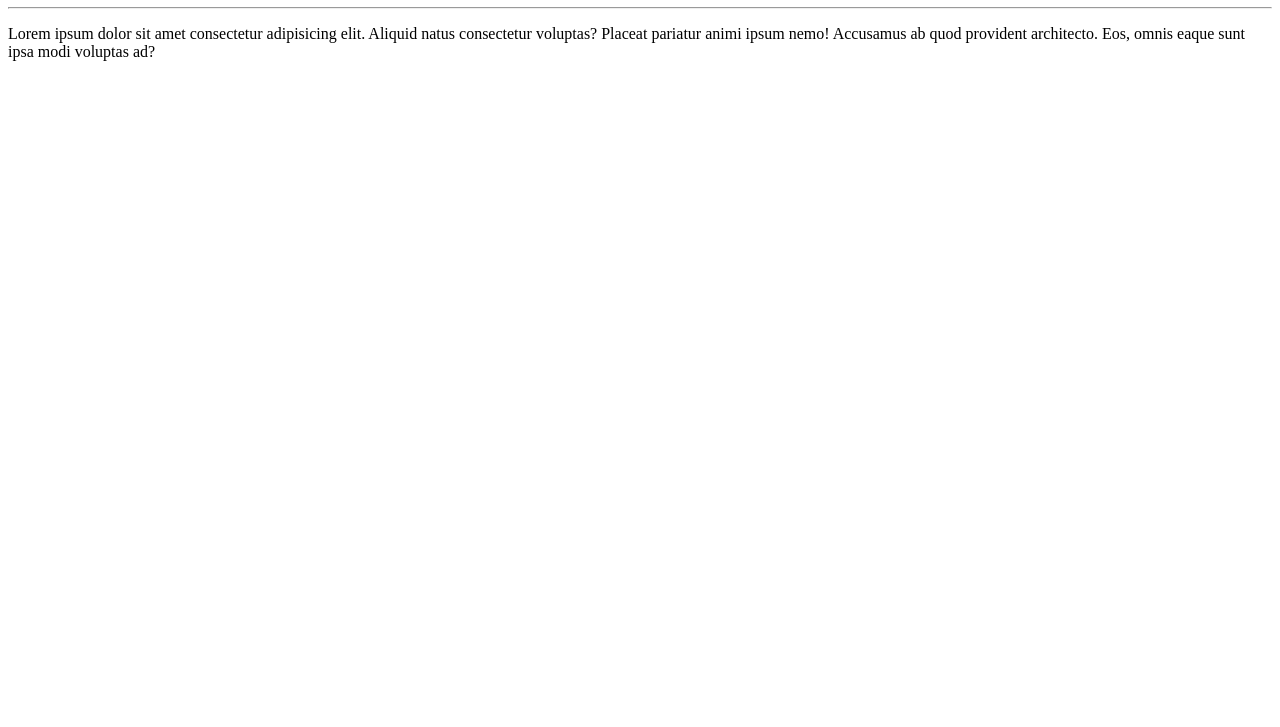
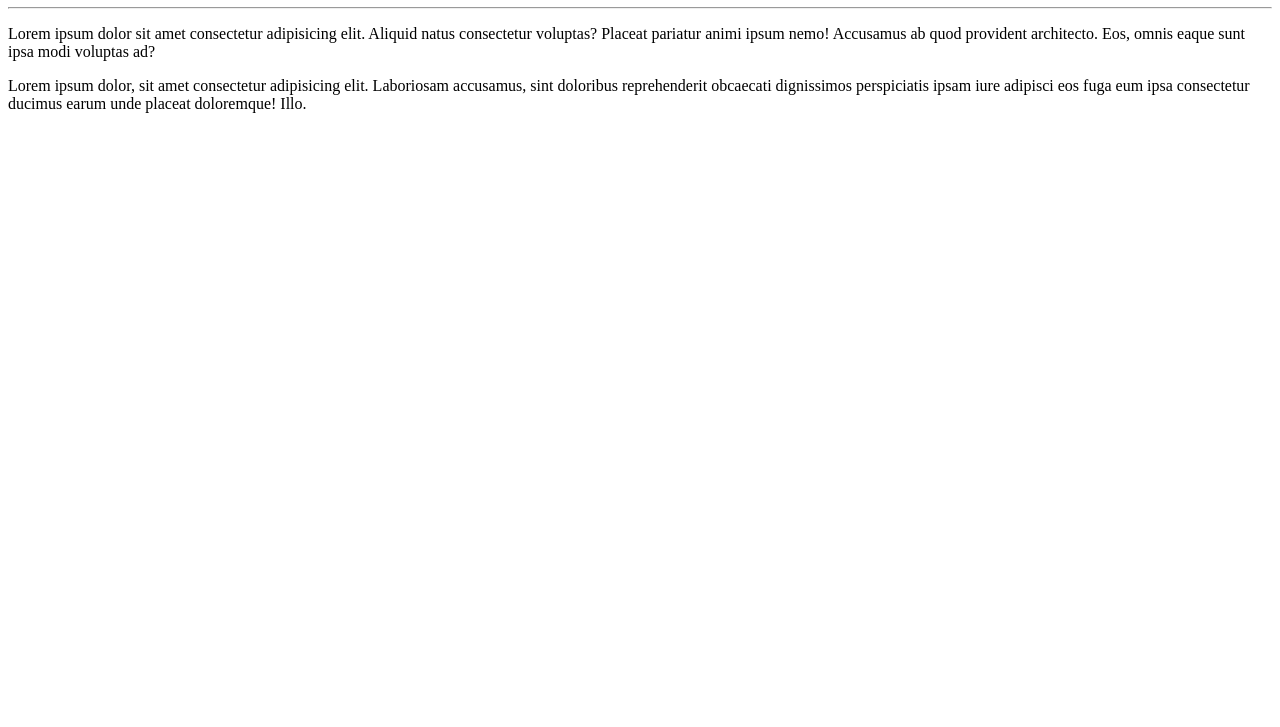
Before and after one commit to AmynadabeLRocha/Ola-Mundo, a plain HTML site: page siteexemplo/index.html in a window 1280 px wide. Shown: the part 73-800 px from the top of the page. Drawn offline with Linux system fonts and the light colour scheme.

Commit message:
adicionei um paragrafo

```diff
--- a/siteexemplo/index.html
+++ b/siteexemplo/index.html
@@ -9,5 +9,6 @@
     <h1>Olá mundo</h1>
     <hr>
     <p>Lorem ipsum dolor sit amet consectetur adipisicing elit. Aliquid natus consectetur voluptas? Placeat pariatur animi ipsum nemo! Accusamus ab quod provident architecto. Eos, omnis eaque sunt ipsa modi voluptas ad?</p>
+    <p>Lorem ipsum dolor, sit amet consectetur adipisicing elit. Laboriosam accusamus, sint doloribus reprehenderit obcaecati dignissimos perspiciatis ipsam iure adipisci eos fuga eum ipsa consectetur ducimus earum unde placeat doloremque! Illo.</p>
 </body>
 </html>
```
